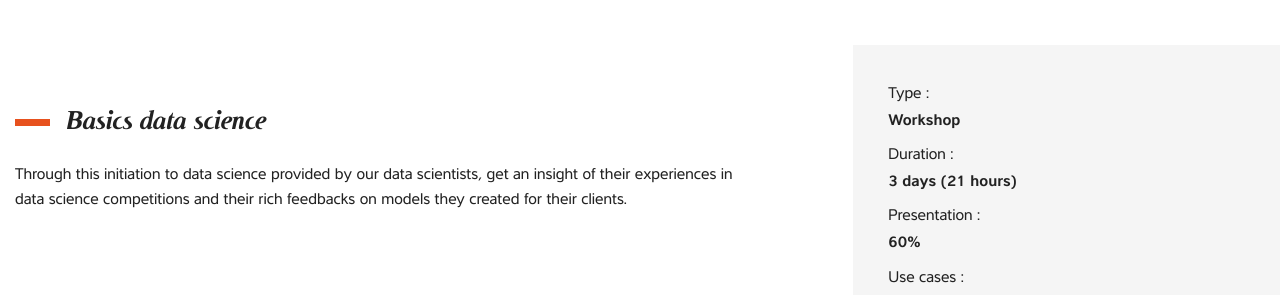
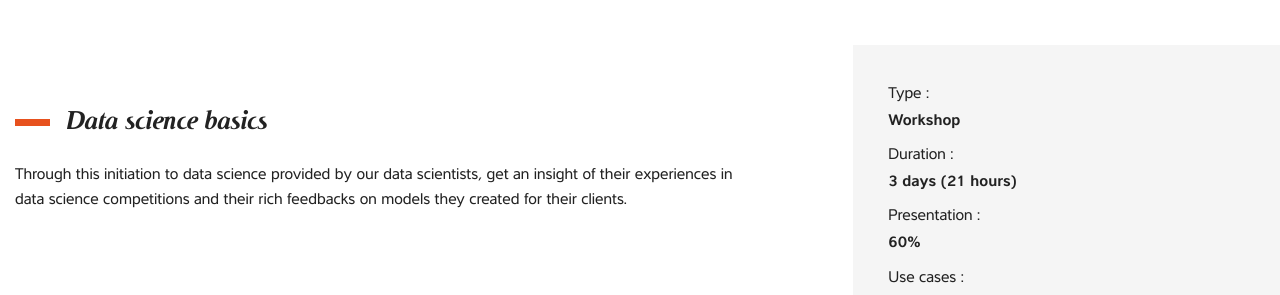
Before and after one commit to octo-technology-downunder/octo-technology-downunder.github.io, a Jekyll site: the page built from _training/big-data/datascience/basic-datascience.md, in a window 1280 px wide. Shown: the part 215-510 px from the top of the page. Built offline with Jekyll 4.4.1, drawn with Linux system fonts in a browser that asks for light colours.

```diff
--- a/_training/big-data/datascience/basic-datascience.md
+++ b/_training/big-data/datascience/basic-datascience.md
@@ -1,5 +1,5 @@
 ---
-title: Basics data science
+title: Data science basics
 duration_days: 3
 duration_hours: 21
 time_shares:
```
